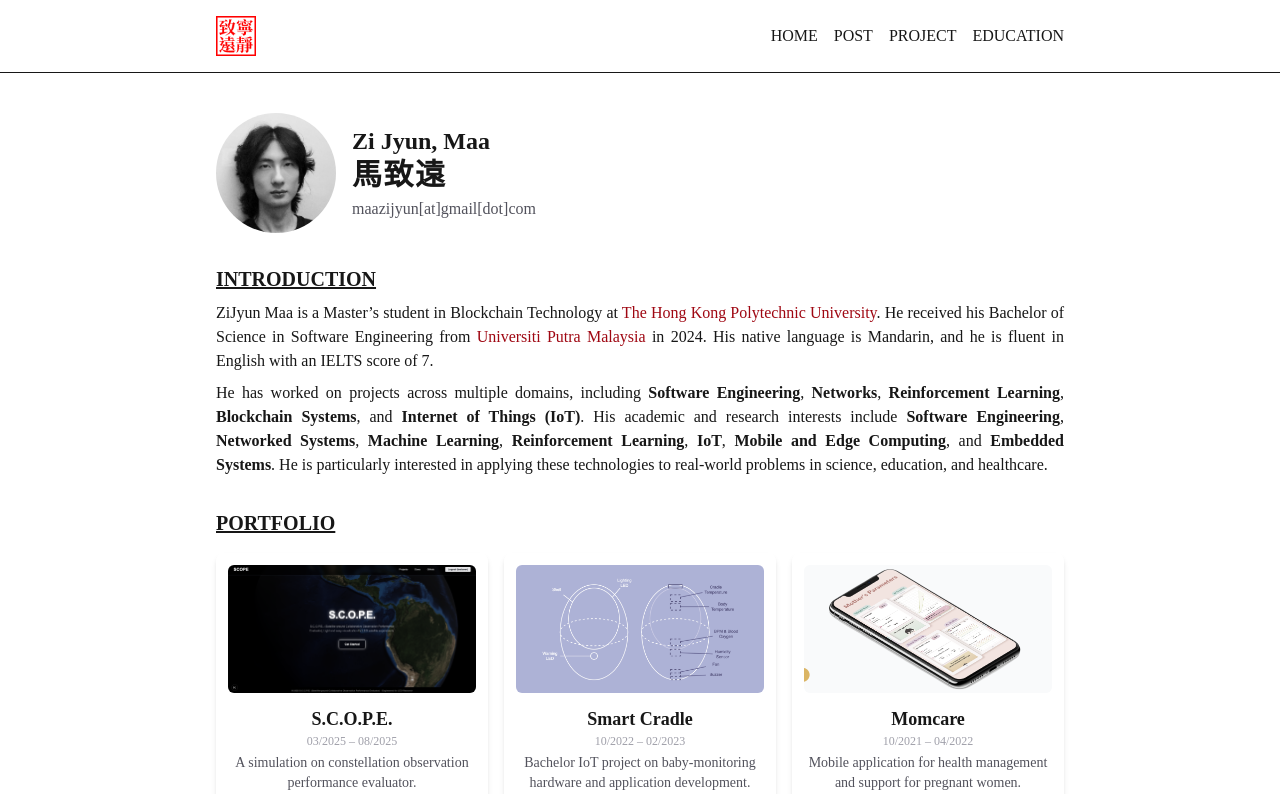
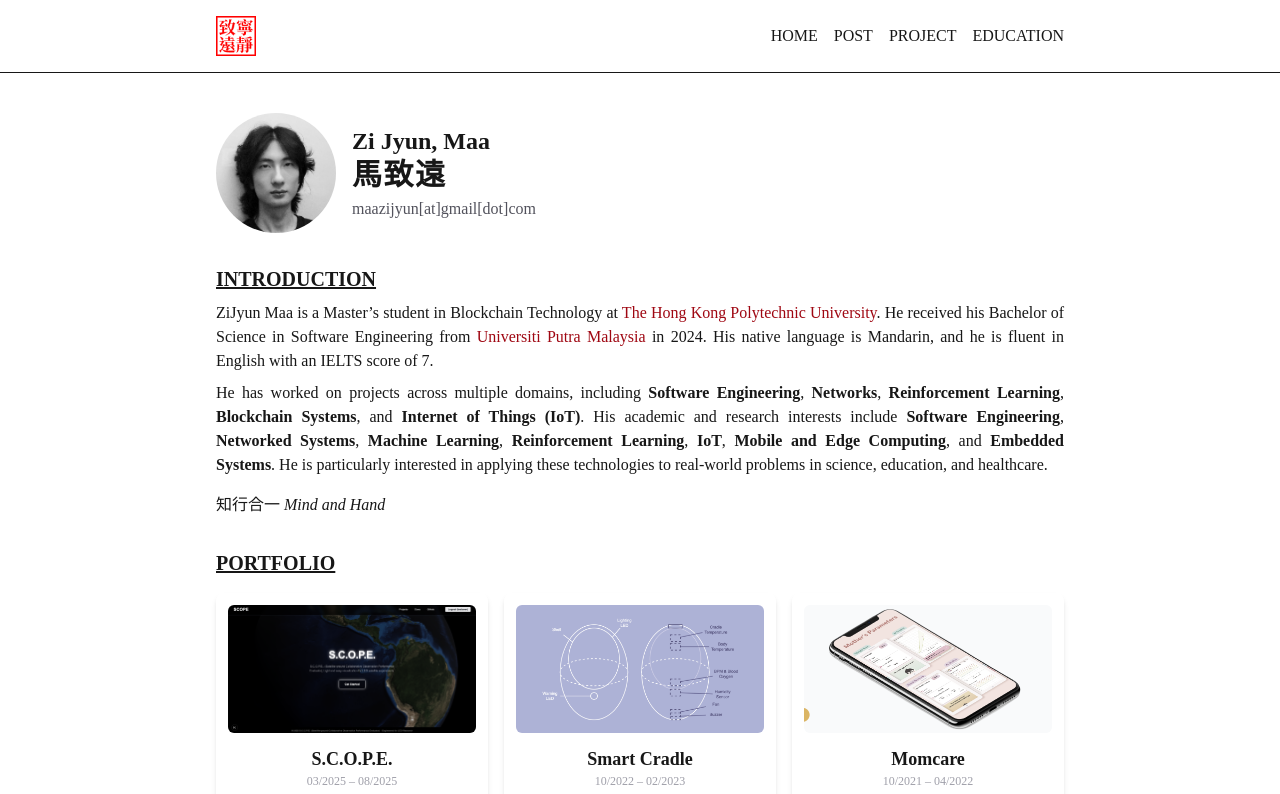
Before and after one commit to MaaZiJyun/official-profile, a Next.js app: page / in a window 1280 px wide. Shown: the top 794 px of the page. Built offline with nearby package versions, Linux system fonts and the light colour scheme.

Commit message:
fix: add new content to the introduction section and improve formatting in page.tsx

```diff
--- a/src/app/page.tsx
+++ b/src/app/page.tsx
@@ -50,17 +50,23 @@ export default function Home() {
             <span className="font-semibold"> Software Engineering</span>,{" "}
             <span className="font-semibold">Networks</span>,{" "}
             <span className="font-semibold">Reinforcement Learning</span>,{" "}
-            <span className="font-semibold">Blockchain Systems</span>, and {" "}
+            <span className="font-semibold">Blockchain Systems</span>, and{" "}
             <span className="font-semibold">Internet of Things (IoT)</span>. His
-            academic and research interests include <span className="font-semibold">Software Engineering</span>,
+            academic and research interests include{" "}
+            <span className="font-semibold">Software Engineering</span>,
             <span className="font-semibold"> Networked Systems</span>,
             <span className="font-semibold"> Machine Learning</span>,
             <span className="font-semibold"> Reinforcement Learning</span>,
             <span className="font-semibold"> IoT</span>,
             <span className="font-semibold"> Mobile and Edge Computing</span>,
-            and <span className="font-semibold">Embedded Systems</span>. He is particularly
-            interested in applying these technologies to real-world problems in
-            science, education, and healthcare.
+            and <span className="font-semibold">Embedded Systems</span>. He is
+            particularly interested in applying these technologies to real-world
+            problems in science, education, and healthcare.
+          </p>
+        </div>
+        <div className="mt-4">
+          <p>
+            知行合一<span className="italic"> Mind and Hand</span>
           </p>
         </div>
       </div>
```
Also changed, not shown: public/words.png (added).
